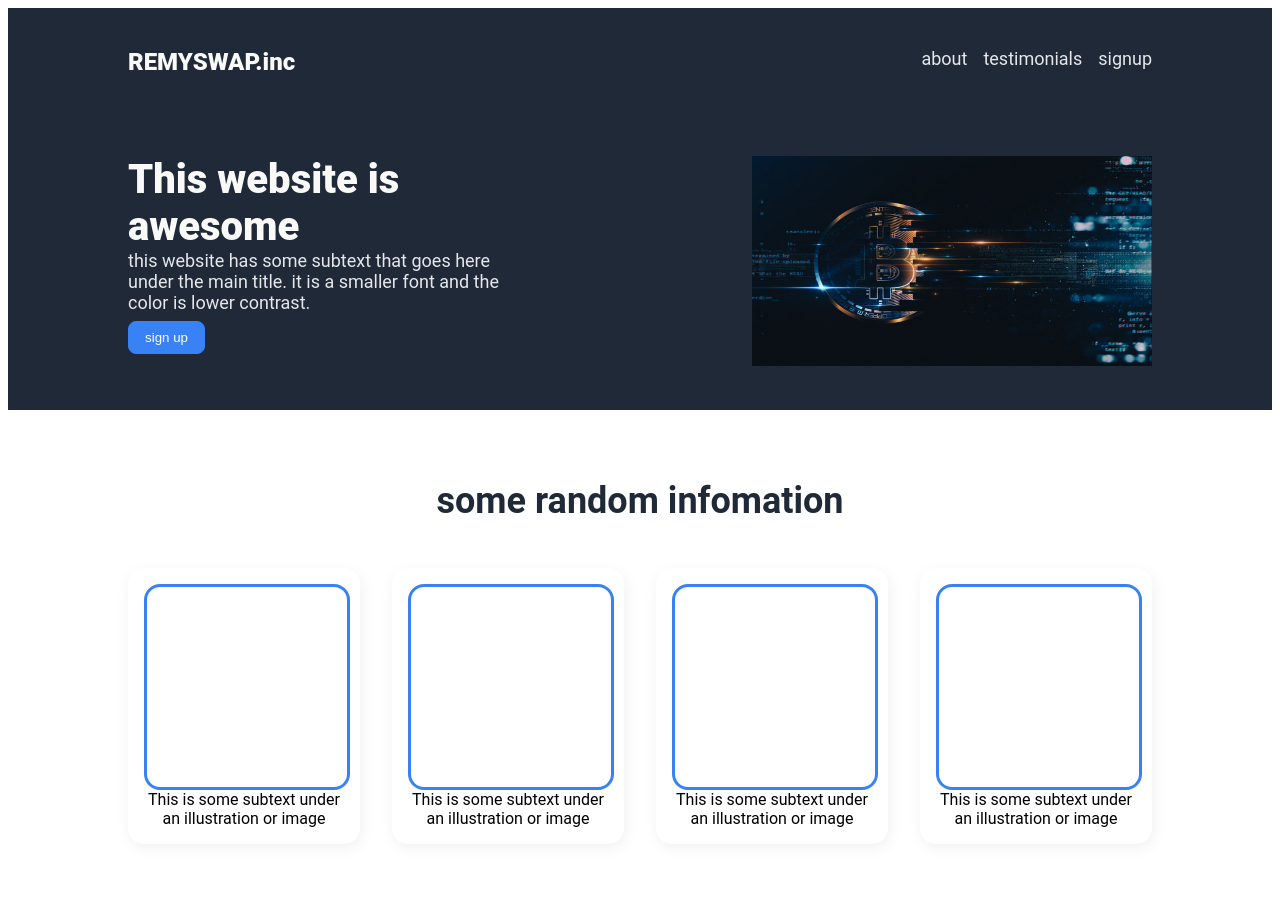
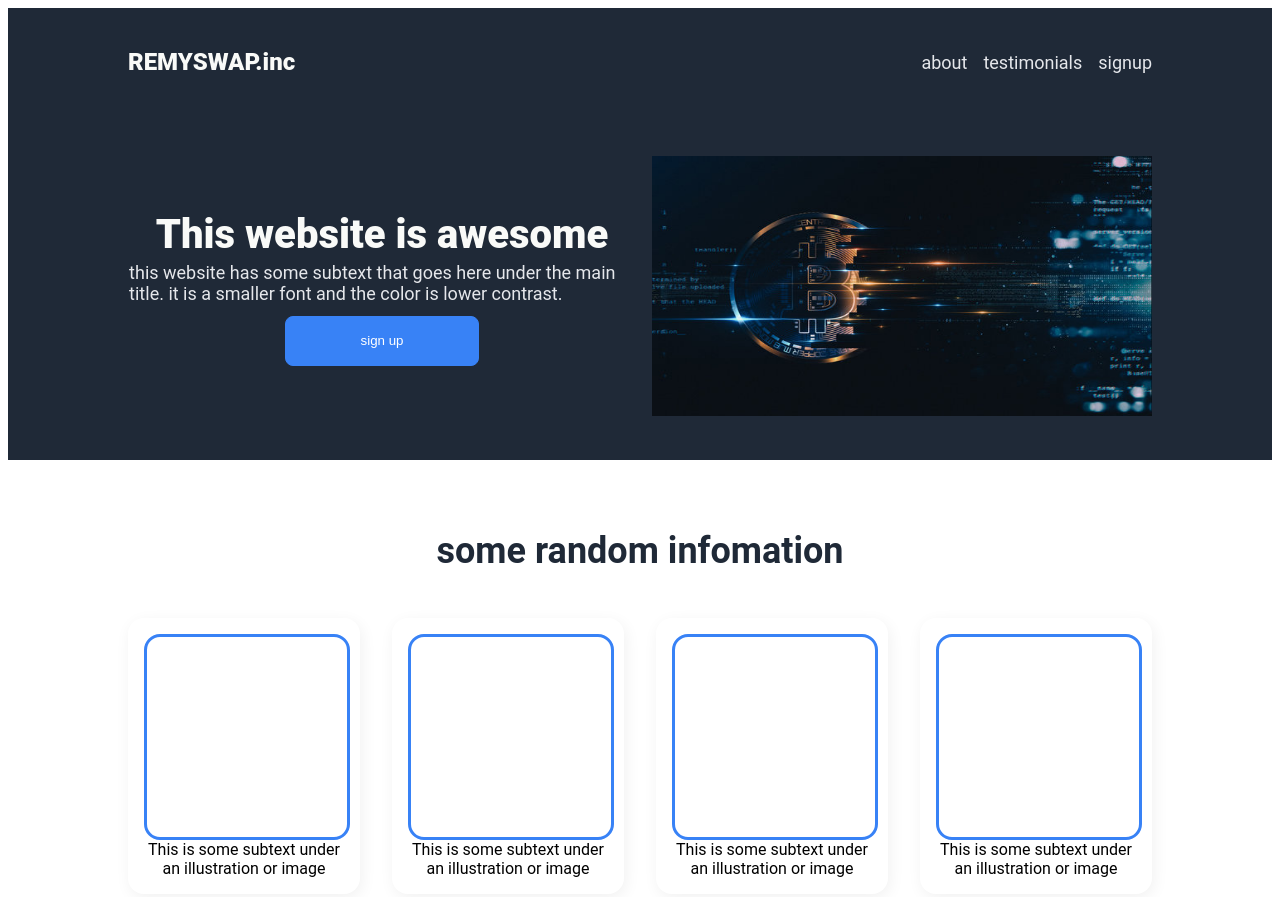
Before and after one commit to RemyJohnny/landingpage, a plain HTML site: page index.html in a window 1280 px wide. Shown: the top 897 px of the page. Drawn offline with Linux system fonts and the light colour scheme.

Commit message:
wrap fix

```diff
--- a/stylecss.css
+++ b/stylecss.css
@@ -8,6 +8,7 @@ body{
     font-weight:900;
     font-size: 24px;
     color: #f9faf8;
+    text-align: center;
 
 }
 .box{
@@ -28,9 +29,11 @@ body{
 }
 .header{
     display: flex;
+    flex-wrap: wrap;
     justify-content: space-between;
     margin: 40px 120px;
-
+    gap: 1rem;
+    align-items: center;
 }
 ul{
     list-style-type: none;
@@ -57,6 +60,10 @@ a:hover{
     color: white;
     padding: 8px 16px;
     border-radius: 8px;
+    appearance: none;
+    box-sizing: content-box;
+    width: 10rem;
+    height: 2rem;
   }
   button:hover{
     background: #839cc4;
@@ -69,8 +76,10 @@ a:hover{
 .hero{
     display: flex;
     margin: 40px 120px;
-    justify-content: space-between;
+    justify-content: center;
     flex-wrap: wrap;
+    align-items: center;
+    gap:1rem ;
 }
 p{
     margin: 0px;
@@ -78,6 +87,7 @@ p{
     color: #e5e7eb;
     padding-bottom: 8px;
     font-size: 18px;
+    max-width: 50ch;
 
 }
 h1{
@@ -87,18 +97,35 @@ h1{
     padding-bottom: 0px;
     font-size: 40px;
     font-weight: 900;
+    text-align: center;
 }
 .lefthero{
-    width: 400px;
-    height: 200px;
-    flex-shrink: 0;
+    /*width: 400px;*/
+    display: flex;
+    flex-direction: column;
+    justify-content: center;
+    align-items: center;
+    flex-basis: 400px;
+    height: 250px;
+    flex-grow: 1;
+    max-width: 100%;
+    gap: 4px
 
 
 
 }
-img{
-    width: 400px;
-    height: 210px;
+.rigthhero, img{
+    width: 500px;
+    box-sizing: border-box;
+    flex-grow: 1;
+    flex-basis: 400px;
+    height: 260px;
+    max-width: 100%;
+}
+.rigthhero{
+    display: flex;
+    justify-content: center;
+    max-width: 100%;
 }
 
 #infobox{
```
